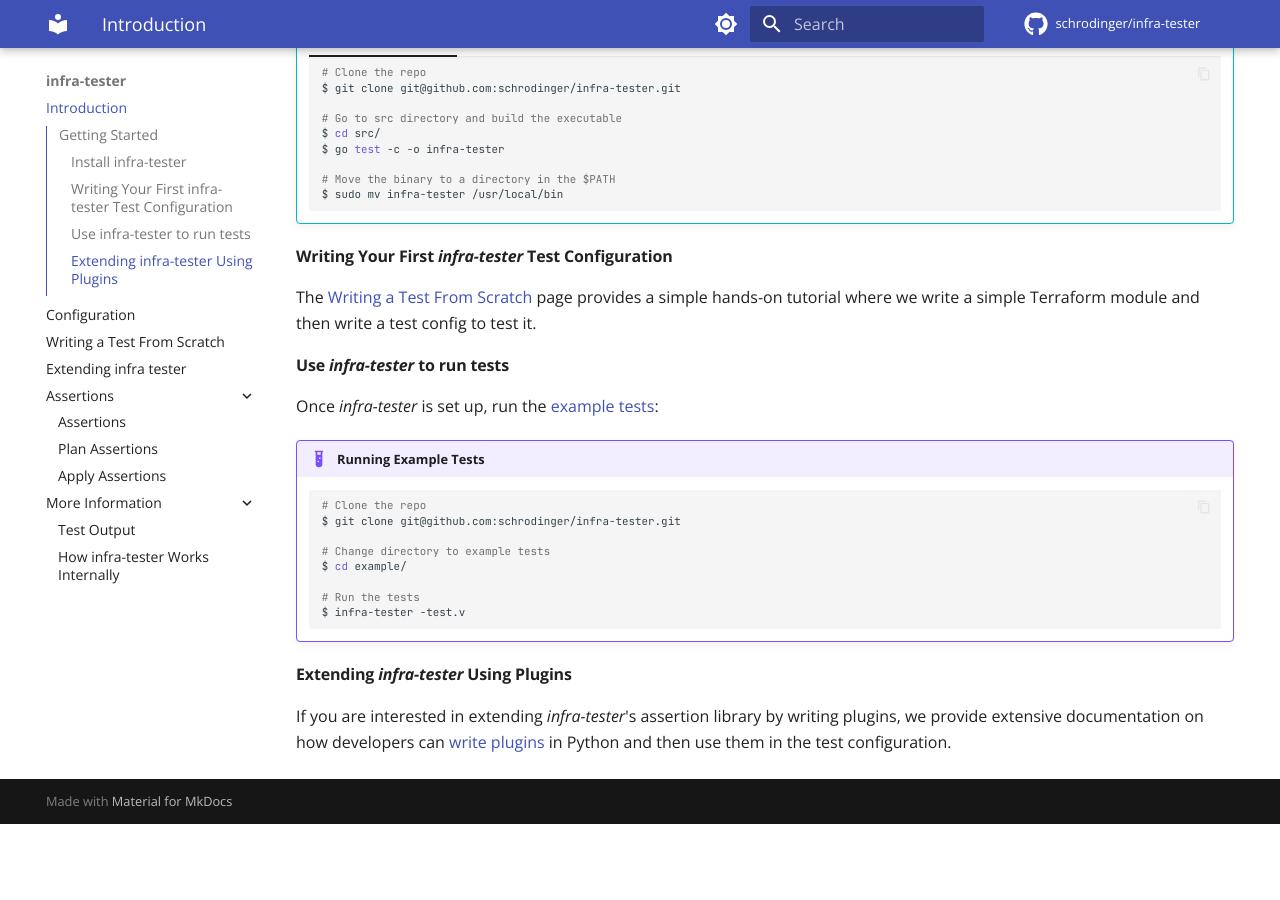
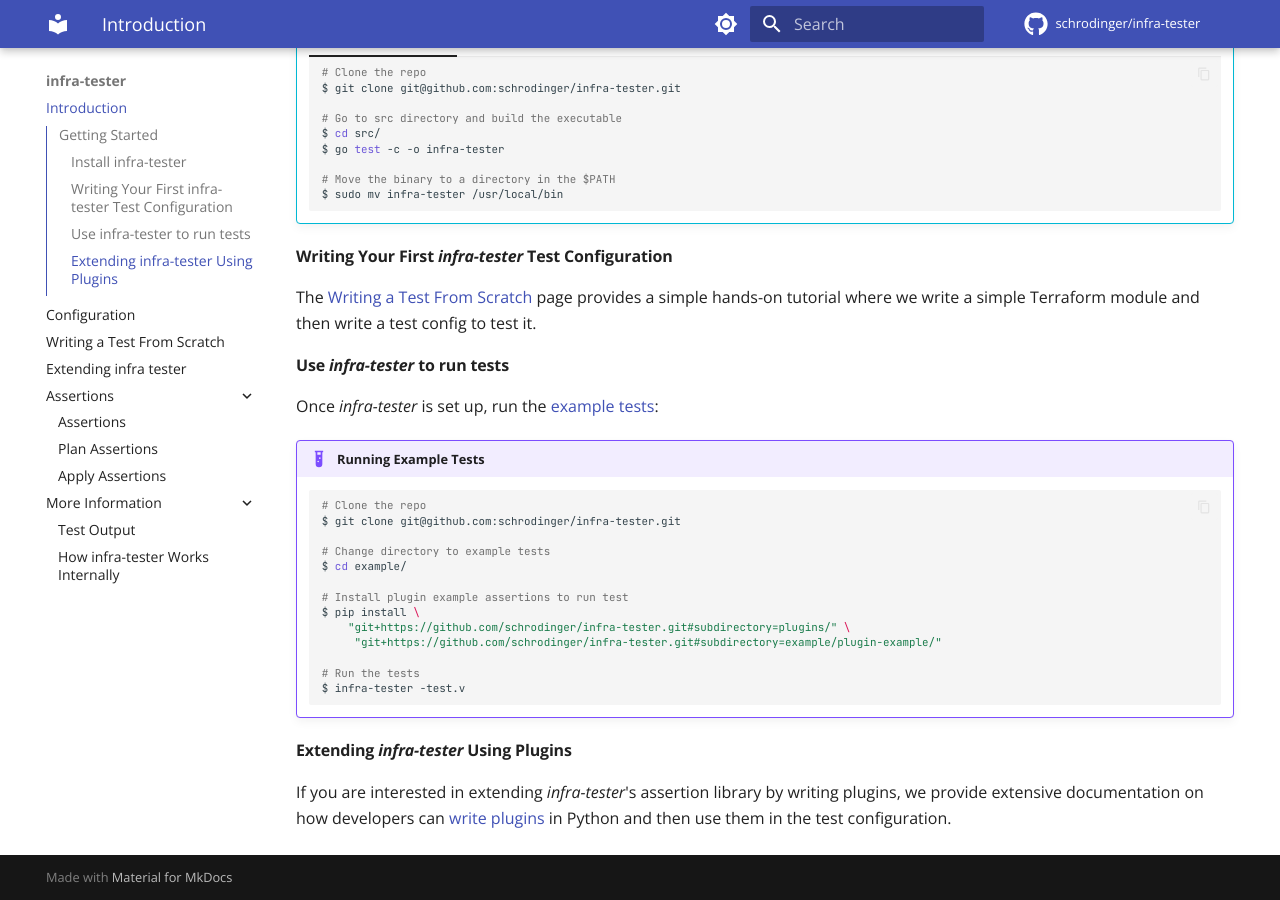
Before and after one commit to schrodinger/infra-tester, an MkDocs documentation site: the page built from docs/docs/index.md, in a window 1280 px wide and 900 px high, scrolled down 721 px. Built offline with MkDocs 1.6.1 and Material for MkDocs 9.7.7, drawn with Linux system fonts in a browser that asks for light colours; comment, search, counter and statistics services are not loaded; before the commit the page ends 1545 px from its top, so only the background shows below that.

Commit message:
Update docs

````diff
--- a/docs/docs/index.md
+++ b/docs/docs/index.md
@@ -35,10 +35,10 @@
 
         ```shell
         # Download the latest release binary
-        $ curl -L https://github.com/schrodinger/infra-tester/releases/latest/download/infra-tester-linux-x86_64 -o infra_tester
+        $ curl -L https://github.com/schrodinger/infra-tester/releases/latest/download/infra-tester-linux-x86_64 -o infra-tester
 
         # Make it executable
-        $ chmod +x infra_tester
+        $ chmod +x infra-tester
 
         # Move it to a directory in the $PATH
         $ sudo mv infra_tester /usr/local/bin
@@ -48,13 +48,13 @@
 
         ```shell
         # Download the latest release binary
-        $ curl -L https://github.com/schrodinger/infra-tester/releases/latest/download/infra-tester-macos-x86_64 -o infra_tester
+        $ curl -L https://github.com/schrodinger/infra-tester/releases/latest/download/infra-tester-macos-x86_64 -o infra-tester
 
         # Make it executable
-        $ chmod +x infra_tester
+        $ chmod +x infra-tester
 
         # Move it to a directory in the $PATH
-        $ sudo mv infra_tester /usr/local/bin
+        $ sudo mv infra-tester /usr/local/bin
         ```
 
     === "Install Latest Windows Release"
@@ -85,6 +85,11 @@
     # Change directory to example tests
     $ cd example/
 
+    # Install plugin example assertions to run test
+    $ pip install \
+        "git+https://github.com/schrodinger/infra-tester.git#subdirectory=plugins/" \
+         "git+https://github.com/schrodinger/infra-tester.git#subdirectory=example/plugin-example/"
+
     # Run the tests
     $ infra-tester -test.v
 
````
Also changed, not shown: docs/docs/extending_infra_tester.md (+2 -1 lines).
